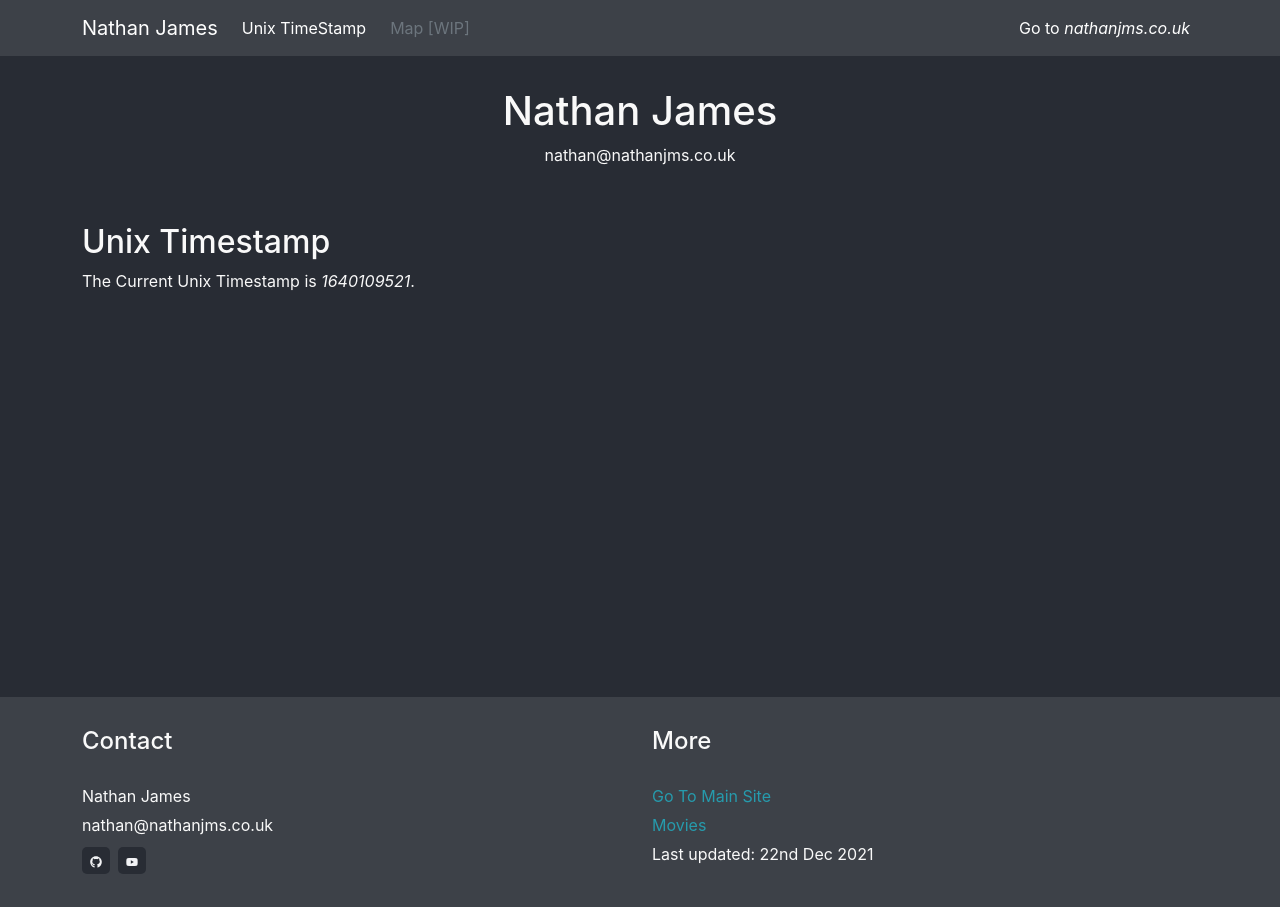
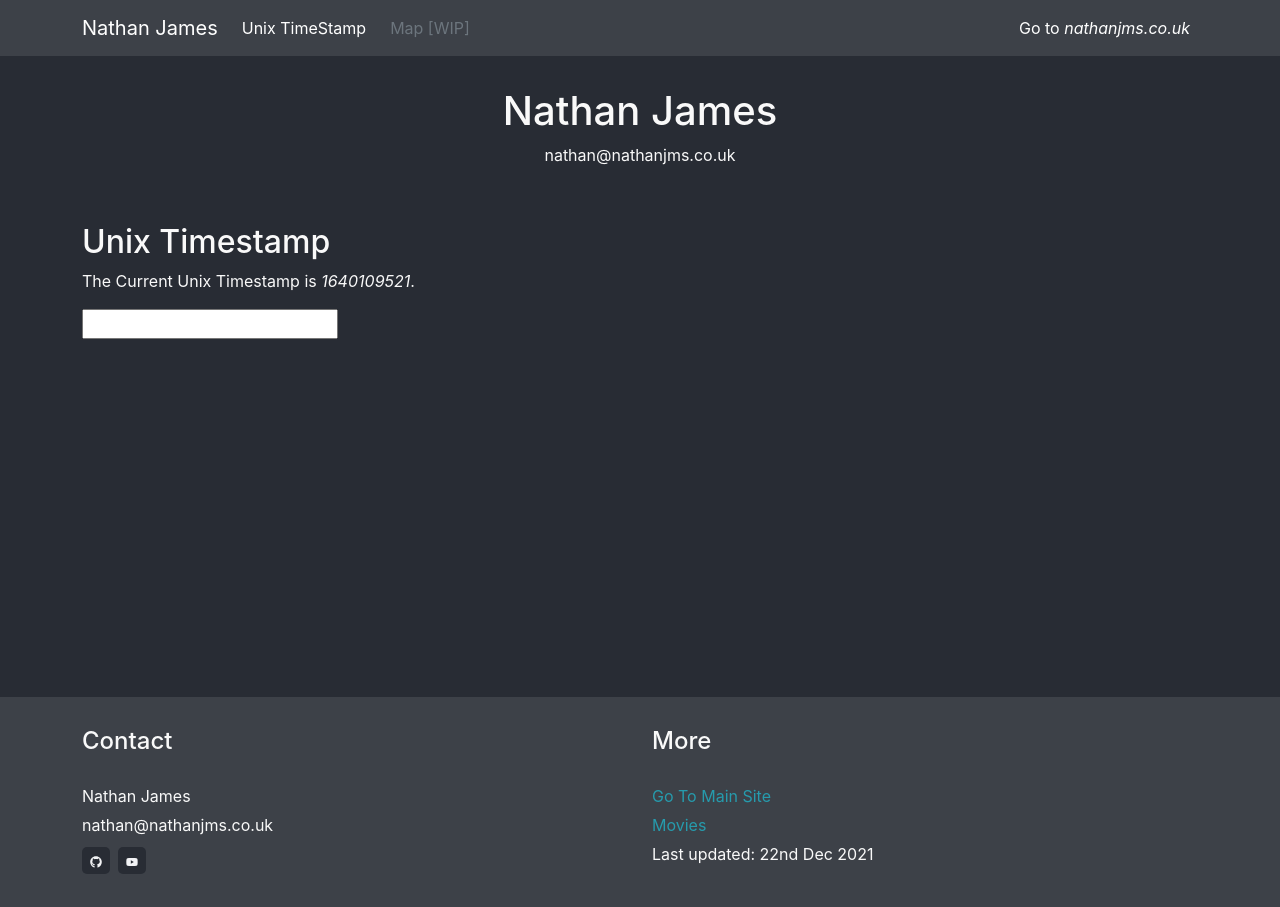
Before and after one commit to Nathanjms/nathanjms-tools, a React (Create React App) app: page / in a window 1280 px wide. Built offline with nearby package versions, Linux system fonts and the light colour scheme.

Commit message:
Add input field

```diff
--- a/src/components/main/UnixTime.tsx
+++ b/src/components/main/UnixTime.tsx
@@ -1,14 +1,45 @@
-import React, { Component } from "react";
+import React from "react";
 import { Col, Row } from "react-bootstrap";
 
-export default class UnixTime extends Component {
-  unixTime = Math.floor(Date.now() / 1000);
+type Props = {};
+type MyState = {
+  // using `interface` is also ok
+  datetime: string;
+};
+export default class UnixTime extends React.Component<Props, MyState> {
+  private date: number;
+  private unixTime: number;
+  constructor(props: Props) {
+    super(props);
+    this.date = Date.now();
+    this.unixTime = Math.floor(this.date / 1000);
+    this.state = {
+      datetime: '',
+    };
+  }
+
+  handleChange = (event: React.ChangeEvent<HTMLInputElement>) => {
+    // No longer need to cast to any - hooray for react!
+    this.setState({datetime: event.target.value});
+    console.log(event.target.value);
+  }
+
   render() {
     return (
       <Row id="unix-timestamp" className="section text-start">
+        <Col xs={12}>
+          <h2>Unix Timestamp</h2>
+        </Col>
         <Col>
-          <h2>Unix Timestamp</h2>
-          <p>The Current Unix Timestamp is <em>{this.unixTime}</em>.</p>
+          <p>
+            The Current Unix Timestamp is <em>{this.unixTime}</em>.
+          </p>
+          <input
+            type="text"
+            className="chat"
+            value={this.state.datetime}
+            onChange={this.handleChange}
+          />
         </Col>
       </Row>
     );
```
